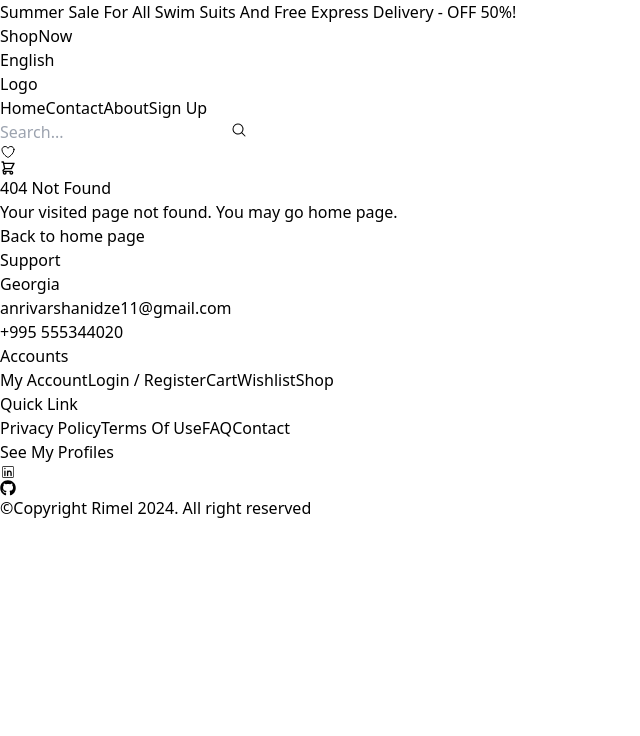
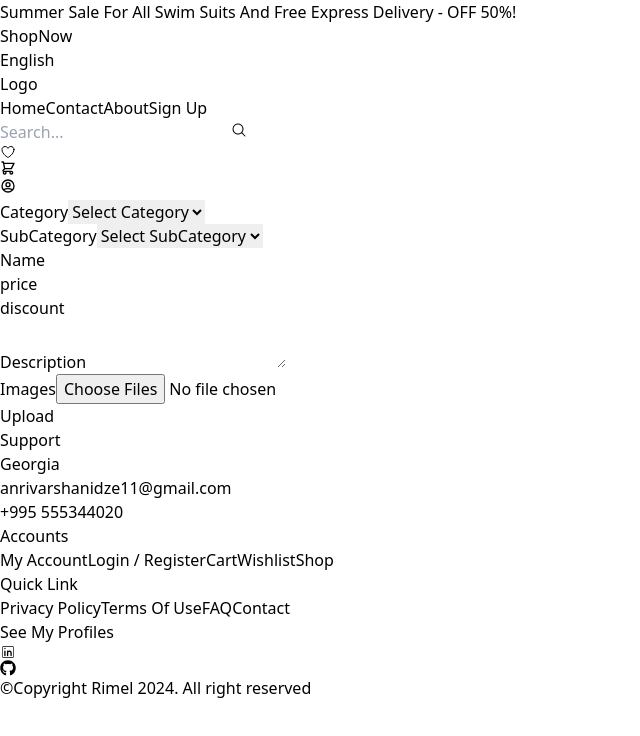
Before and after one commit to anri24/tech-ecom, a React (Vite) app: page /product_create in a window 1280 px wide. Shown: the top 736 px of the page, without its empty margins (0-640 px from the left). Built offline with nearby package versions, Linux system fonts and the light colour scheme.

Commit message:
added create product page

```diff
--- a/src/router.jsx
+++ b/src/router.jsx
@@ -9,6 +9,7 @@ import Cart from "./users/views/Cart";
 import NotFound from "./NotFound";
 import Login from "./auth/Login";
 import Signup from "./auth/Signup";
+import CreateProduct from "./users/views/CreateProduct";
 
 
 const router = createBrowserRouter([
@@ -49,6 +50,10 @@ const router = createBrowserRouter([
                 element: <Signup />
             },
             {
+                path: 'product_create',
+                element: <CreateProduct />
+            },
+            {
                 path: '*',
                 element: <NotFound />
             }
--- a/src/users/components/Header.jsx
+++ b/src/users/components/Header.jsx
@@ -2,12 +2,16 @@ import { Link, useResolvedPath } from "react-router-dom"
 import TopHeader from "./TopHeader"
 import { HiOutlineHeart } from "react-icons/hi2";
 import { HiOutlineShoppingCart } from "react-icons/hi";
+import { HiOutlineUserCircle } from "react-icons/hi";
 import SearchInput from "./SearchInput";
+import { useState } from "react";
 
 
 
 
 function Header() {
+    const [dropIsOpen, setDropIsOpen] = useState(false)
+
     const path = useResolvedPath();
     return (
         <div className="border-b-2 border-stone-200">
@@ -24,6 +28,17 @@ function Header() {
                     <SearchInput />
                     <Link to='/wishlist' className="text-2xl p-2"><HiOutlineHeart /></Link>
                     <Link to='/cart' className="text-2xl p-2"><HiOutlineShoppingCart /></Link>
+                    <div className="relative">
+                        <button className="text-2xl p-2" onClick={() => setDropIsOpen(open => !open)}><HiOutlineUserCircle /></button>
+                        {dropIsOpen && (
+                            <div className="flex flex-col absolute w-40 top-10 right-0 bg-stone-200 mt-5 p-2 gap-2">
+                            <Link className="hover:bg-stone-300 p-2">Login</Link>
+                            <Link className="hover:bg-stone-300 p-2">Register</Link>
+                            <Link to='/product_create' className="hover:bg-stone-300 p-2">Create Product</Link>
+                            <button className="hover:bg-stone-300 p-2">Logout</button>
+                        </div>
+                        )}
+                    </div>
                 </div>
             </div>
         </div>
--- /dev/null
+++ b/src/users/views/CreateProduct.jsx
@@ -0,0 +1,45 @@
+import Button from "../components/Button"
+
+function CreateProduct() {
+    return (
+        <div>
+            <form className="w-60 mx-auto flex flex-col gap-5 my-10">
+                <div className="flex flex-col">
+                    <label>Category</label>
+                    <select className="bg-stone-200 p-2 rounded w-full">
+                        <option>Select Category</option>
+                    </select>
+                </div>
+                <div className="flex flex-col">
+                    <label>SubCategory</label>
+                    <select className="bg-stone-200 p-2 rounded w-full">
+                        <option>Select SubCategory</option>
+                    </select>
+                </div>
+                <div className="flex flex-col">
+                    <label>Name</label>
+                    <input type="text" className="bg-stone-200 p-2 rounded" />
+                </div>
+                <div className="flex flex-col">
+                    <label>price</label>
+                    <input type="number"  className="bg-stone-200 p-2 rounded" />
+                </div>
+                <div className="flex flex-col">
+                    <label>discount</label>
+                    <input type="number"  className="bg-stone-200 p-2 rounded" />
+                </div>
+                <div className="flex flex-col">
+                    <label>Description</label>
+                    <textarea className="bg-stone-200 w-full p-2 h-20"></textarea>
+                </div>
+                <div className="my-10">
+                    <label htmlFor="images" className="bg-stone-200 w-full h-20 px-24 py-12">Images</label>
+                    <input id="images" type="file" multiple className="hidden" />
+                </div>
+                <Button>Upload</Button>
+            </form>
+        </div>
+    )
+}
+
+export default CreateProduct
```
